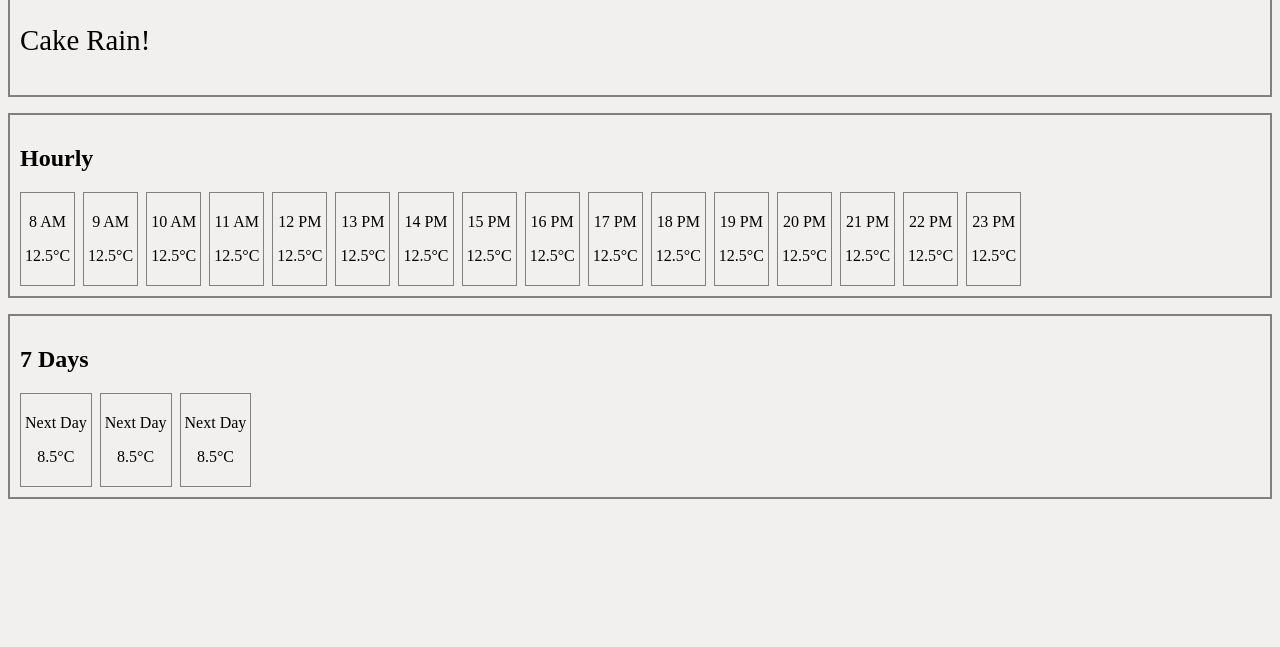
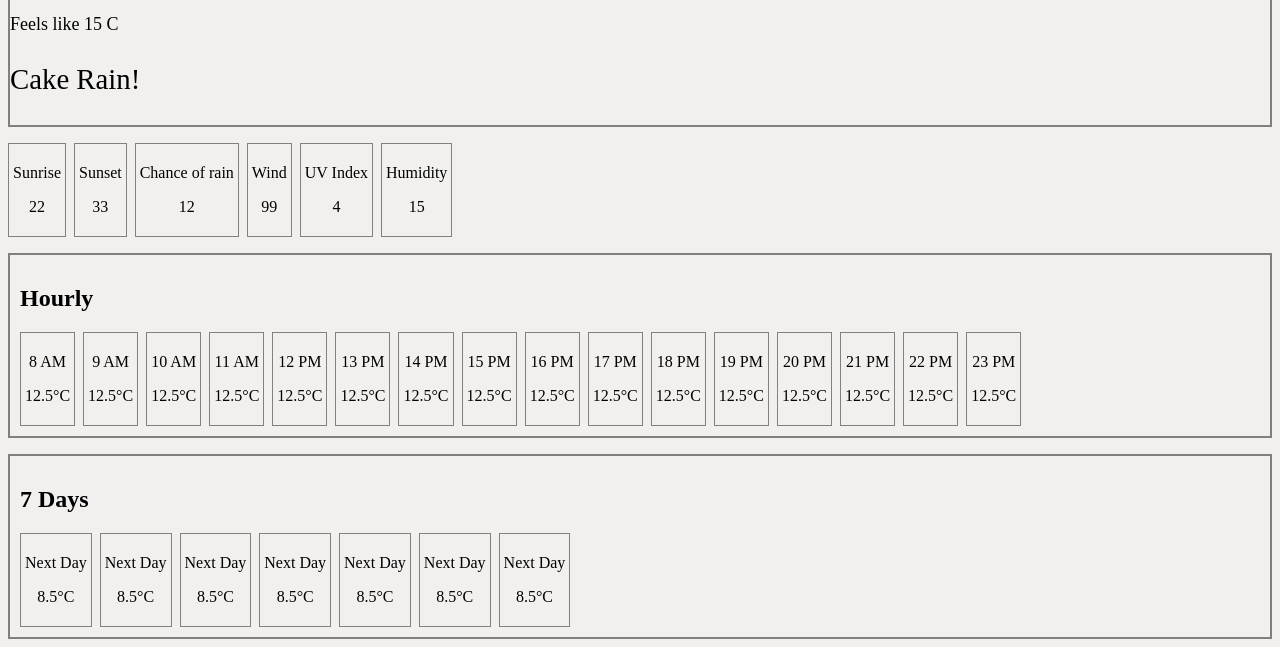
Before and after one commit to ArtemyOsovskoi/weather-app, a website built with webpack: page src/template.html in a window 1280 px wide. Shown: the part 251-898 px from the top of the page. Before the commit the page ends 800 px from the top, so only its background shows below. Built offline with nearby package versions, Linux system fonts and the light colour scheme.

Commit message:
added new section, display more data

```diff
--- a/src/index.js
+++ b/src/index.js
@@ -8,7 +8,16 @@ let locationButton = document.getElementById("location_btn");
 let todayWeatherNode = document.getElementById("today_weather");
 let todayCondition = document.getElementById("today_weather_condition");
 let hourlyNodes = document.getElementsByClassName("hourly_weather");
+let nextSevenDaysNodes = document.getElementsByClassName("nextDays_weather");
+let nextDayDateNode = document.getElementsByClassName("next_day_date");
+let todayWeatherFeels = document.getElementById("today_weather_feelslike");
 
+let sunriseNode = document.getElementById("sunrise");
+let sunsetNode = document.getElementById("sunset");
+let rainChanceNode = document.getElementById("rainChance");
+let windNode = document.getElementById("wind");
+let uvIndexNode = document.getElementById("uvIndex");
+let humidityNode = document.getElementById("humidity");
 
 
 async function getTodayWeatherData() {
@@ -22,6 +31,17 @@ async function getTodayWeatherData() {
       console.log(jsonData.days);
       todayWeatherNode.innerHTML = `Today in ${locationInputData.value} is ${jsonData.days[0].temp}°C`;
       todayCondition.innerHTML = jsonData.days[0].conditions;
+      todayWeatherFeels.innerHTML = "Feels like" + " " + jsonData.days[0].feelslike + "°C";
+      sunriseNode.innerHTML = jsonData.days[0].sunrise;
+      sunsetNode.innerHTML = jsonData.days[0].sunset;
+      rainChanceNode.innerHTML = jsonData.days[0].precipprob + " " + "%";
+      windNode.innerHTML = jsonData.days[0].windspeed + " " + "km/h";
+      uvIndexNode.innerHTML = jsonData.days[0].uvindex;
+      humidityNode.innerHTML = jsonData.days[0].humidity + " " + "%";
+
+
+
+
 
       return jsonData;
     } else {
@@ -47,7 +67,7 @@ async function getHourlyWeatherData() {
       hourlyArr.splice(0, 8);
 
       const tempHourlyArr = hourlyArr.map((value) => value.temp);
-      console.log(`hourly array ${tempHourlyArr}`);
+      /* console.log(`hourly array ${tempHourlyArr}`); */
 
       for (let index = 0; index < tempHourlyArr.length; index++) {
         hourlyNodes[index].innerHTML = tempHourlyArr[index] + "°C";
@@ -61,6 +81,37 @@ async function getHourlyWeatherData() {
 }
 
 async function getWeeklyWeatherData() {
+  try {
+    let url = `https://weather.visualcrossing.com/VisualCrossingWebServices/rest/services/timeline/${locationInputData.value}?unitGroup=metric&key=N4YPZMGEYDWUN5QDN4464VYV9&contentType=json`;
+
+    const response = await fetch(url);
+    const jsonData = await response.json();
+
+    if (response.ok) {
+      console.log("Promise resolved");
+      console.log(jsonData.days.slice(1, 8));
+      //show weather for next 7 days
+      let nextSevenDaysArr = jsonData.days.slice(1, 8);
+
+      let tempSevenDaysArr = nextSevenDaysArr.map((value) => value.temp);
+      for (let index = 0; index < tempSevenDaysArr.length; index++) {
+        nextSevenDaysNodes[index].innerHTML = tempSevenDaysArr[index] + "°C";
+      }
+
+      let nextSevenDatesArr = nextSevenDaysArr.map((value) => value.datetime);
+      for (let index = 0; index < nextSevenDatesArr.length; index++) {
+        let trimDate = nextSevenDatesArr[index].slice(5);
+        nextDayDateNode[index].innerHTML = trimDate;
+      }
+
+    } else {
+      console.error("Promise resolved but HTTP status failed");
+    }
+  } catch {
+    console.error("Promise rejected");
+  }
+
+
 
 }
 
--- a/src/styles.css
+++ b/src/styles.css
@@ -9,8 +9,11 @@ body {
 #today_weather_container {
     margin-top: 1rem;
     border: 2px solid gray;
-    padding: 10px;
     font-size: 1.8rem;
+}
+
+#today_weather_feelslike {
+    font-size: 18px;
 }
 
 #main_hourly_container {
@@ -67,3 +70,18 @@ body {
     padding: 10px;
     font-size: 1.2rem;
 }
+
+#today_otherInfo_container {
+    margin-top: 1rem;
+    display: flex;
+    justify-content: flex-start;
+    align-items: flex-end;
+    flex-wrap: wrap;
+    gap: 8px;
+}
+
+.otherInfo_container {
+    border: 1px solid gray;
+    padding: 4px;
+    text-align: center;
+}
--- a/src/template.html
+++ b/src/template.html
@@ -17,7 +17,36 @@
         <div id="today_weather_container">
             <!-- image for specific weather -->
             <p id="today_weather">Today in Faketown is 99 C</p>
+            <p id="today_weather_feelslike">Feels like 15 C</p>
             <p id="today_weather_condition">Cake Rain!</p>
+        </div>
+
+        <div id="today_otherInfo_container">
+            <div class="otherInfo_container">
+                <p>Sunrise</p>
+                <p id="sunrise">22</p>
+            </div>
+            <div class="otherInfo_container">
+                <p>Sunset</p>
+                <p id="sunset">33</p>
+            </div>
+            <div class="otherInfo_container">
+                <p>Chance of rain</p>
+                <p id="rainChance">12</p>
+            </div>
+            <div class="otherInfo_container">
+                <p>Wind</p>
+                <p id="wind">99</p>
+            </div>
+            <div class="otherInfo_container">
+                <p>UV Index</p>
+                <p id="uvIndex">4</p>
+
+            </div>
+            <div class="otherInfo_container">
+                <p>Humidity</p>
+                <p id="humidity">15</p>
+            </div>
         </div>
 
         <div id="main_hourly_container">
@@ -79,13 +108,25 @@
             <h2>7 Days</h2>
             <div id="sevenDays_weather_container">
                 <div class="day_container">
-                    <p>Next Day<p class="nextDays_weather">8.5°C</p></p>
+                    <p class="next_day_date">Next Day<p class="nextDays_weather">8.5°C</p></p>
                 </div>
                 <div class="day_container">
-                    <p>Next Day<p class="nextDays_weather">8.5°C</p></p>
+                    <p class="next_day_date">Next Day<p class="nextDays_weather">8.5°C</p></p>
                 </div>
                 <div class="day_container">
-                    <p>Next Day<p class="nextDays_weather">8.5°C</p></p>
+                    <p class="next_day_date">Next Day<p class="nextDays_weather">8.5°C</p></p>
+                </div>
+                <div class="day_container">
+                    <p class="next_day_date">Next Day<p class="nextDays_weather">8.5°C</p></p>
+                </div>
+                <div class="day_container">
+                    <p class="next_day_date">Next Day<p class="nextDays_weather">8.5°C</p></p>
+                </div>
+                <div class="day_container">
+                    <p class="next_day_date">Next Day<p class="nextDays_weather">8.5°C</p></p>
+                </div>
+                <div class="day_container">
+                    <p class="next_day_date">Next Day<p class="nextDays_weather">8.5°C</p></p>
                 </div>
             </div>
         </div>
```
